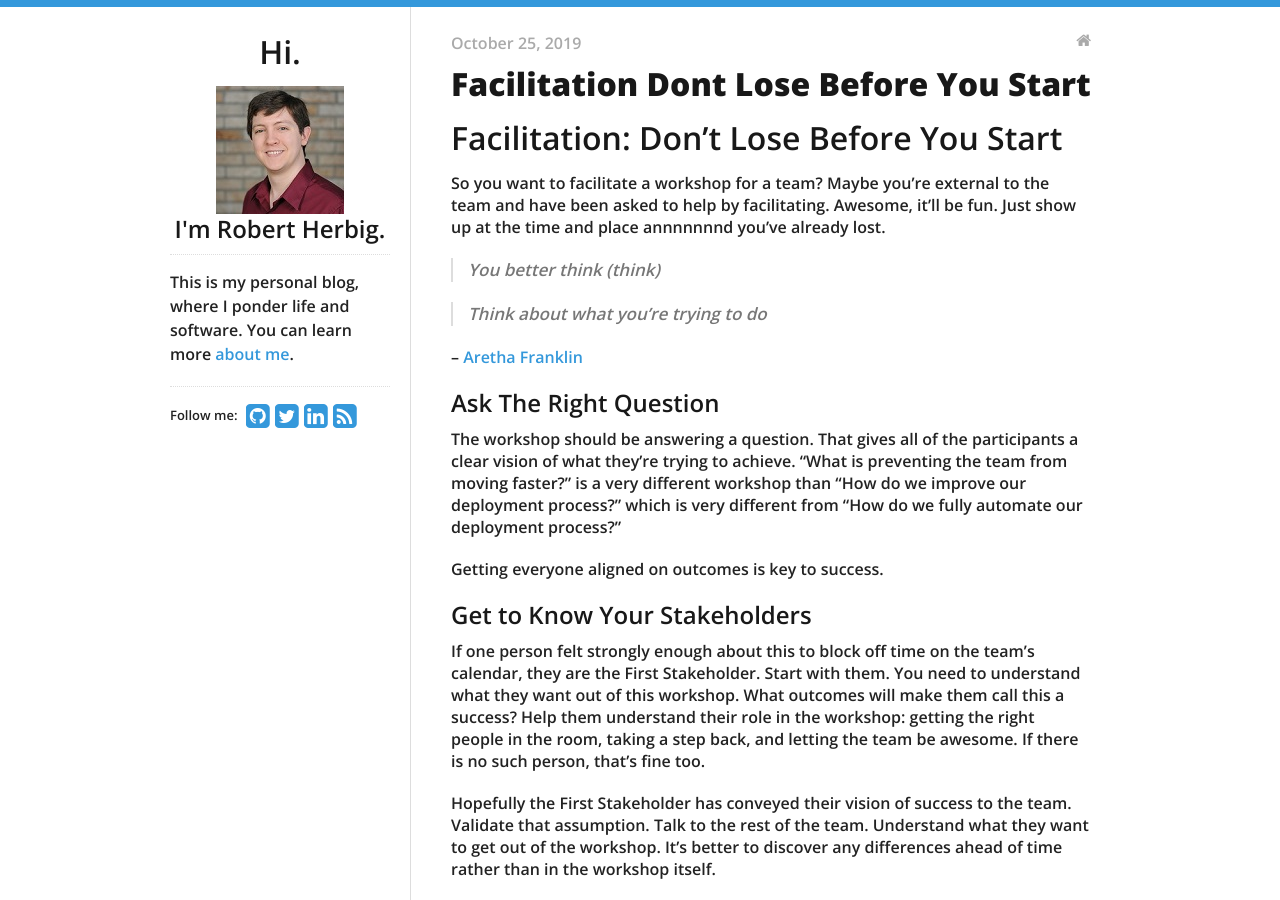
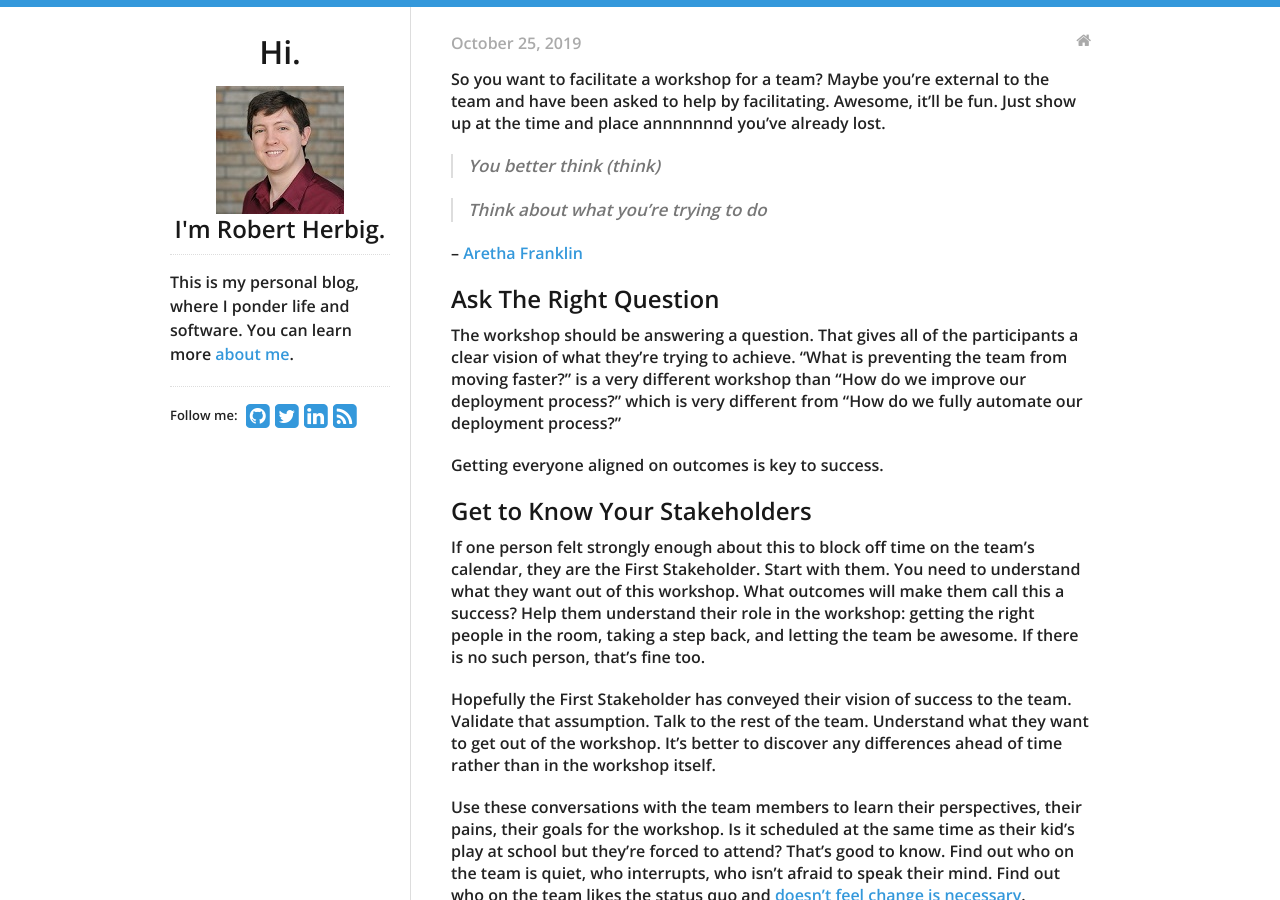
Before and after one commit to rpherbig/rpherbig.github.io, a Jekyll site: the page built from _posts/2019-10-25-facilitation-dont-lose-before-you-start.markdown, in a window 1280 px wide and 900 px high. Built offline with Jekyll 4.4.1, drawn with Linux system fonts in a browser that asks for light colours; nearby versions of some CDN libraries; our own code applies the rules of GitHub Pages for plain Markdown files; part of the change alters nothing that is shown.

Commit message:
Fix 'Facilitation' post header/layout

```diff
--- a/_posts/2019-10-25-facilitation-dont-lose-before-you-start.markdown
+++ b/_posts/2019-10-25-facilitation-dont-lose-before-you-start.markdown
@@ -1,4 +1,7 @@
-# Facilitation: Don't Lose Before You Start
+---
+title: Facilitation: Don't Lose Before You Start
+layout: post
+---
 
 So you want to facilitate a workshop for a team? Maybe you're external to the team and have been asked to help by facilitating. Awesome, it'll be fun. Just show up at the time and place annnnnnnd you've already lost.
 
```
